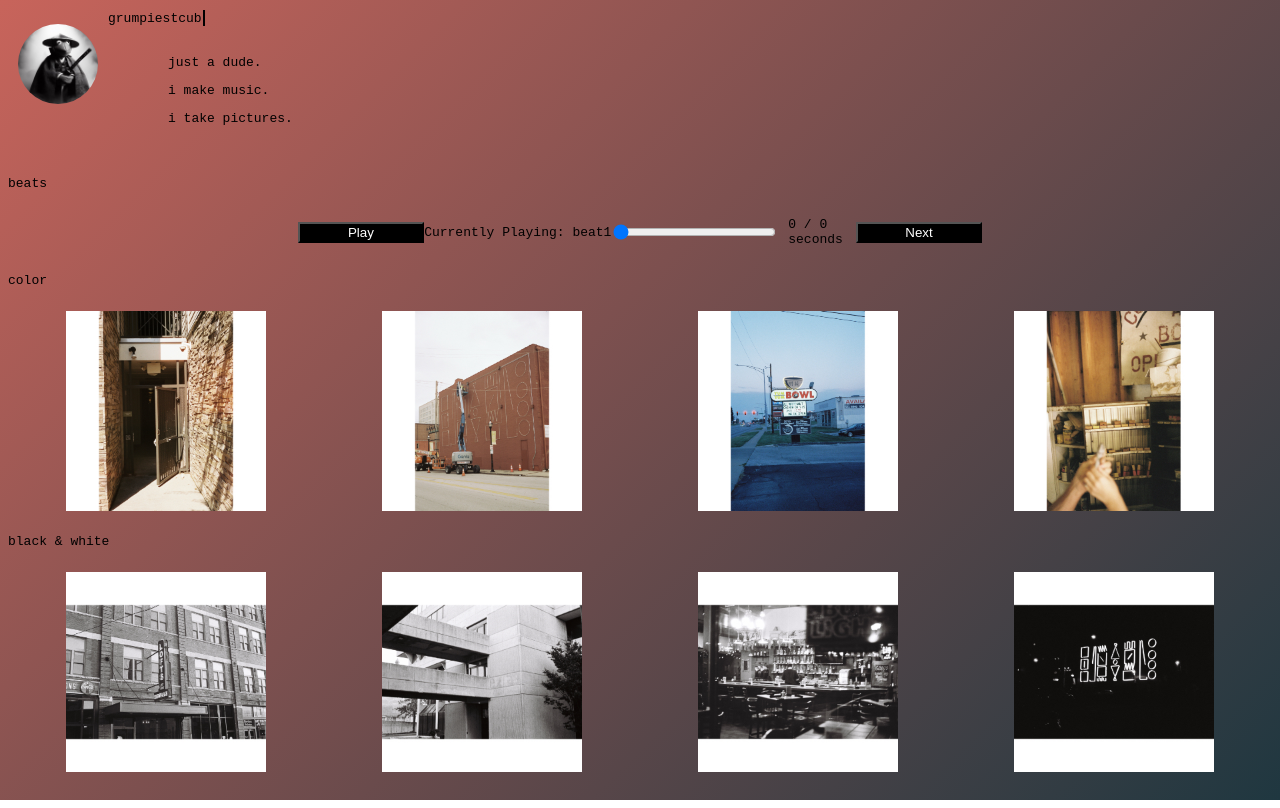
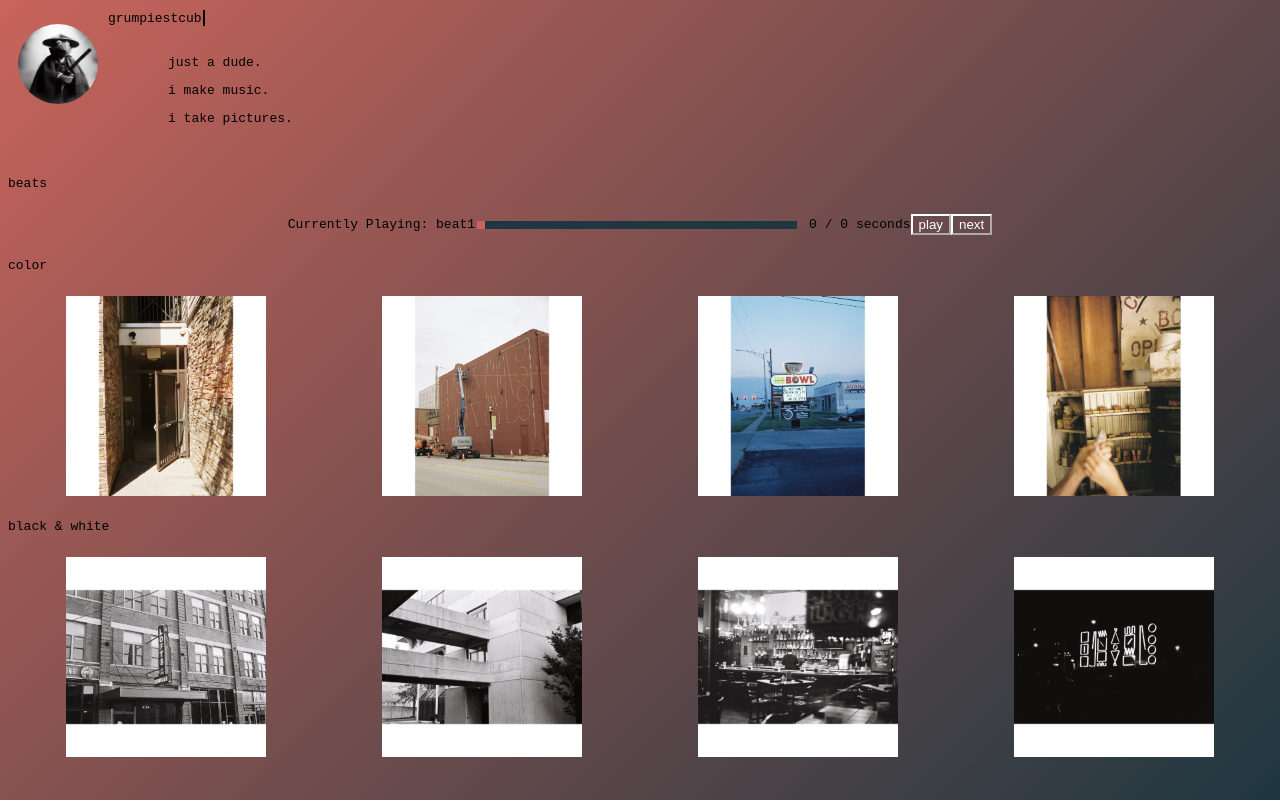
Before and after one commit to grumpiestcub/reacting, a React (Vite) app: page / in a window 1280 px wide. Shown: the top 808 px of the page. Built offline with nearby package versions, Linux system fonts and the light colour scheme.

Commit message:
cleaned up styling for music player, still tinkering with buttons, may have to re-work them completely to get what i want in terms of aesthetic

```diff
--- a/src/css/musicPlayer.css
+++ b/src/css/musicPlayer.css
@@ -1,7 +1,5 @@
 button {
-    display: flex;
-    height:10%;
-    width:10%;
+    display: grid;
     justify-content:center;
     align-items:center;
 }
@@ -22,6 +20,25 @@ button {
 input[type="range"] {
     width: 100%;
     cursor: pointer;
+    accent-color: #1f3740;
+    background: #c8645b;
+    appearance: none;
+    height: 0.5rem;
+    width: 20rem;
+    border-radius: 10px;
+}
+
+input[type="range"]::-webkit-slider-thumb {
+    -webkit-appearance: none; /* Override default look */
+    appearance: none;
+    background-color: #c8645b;
+    height: 0.5rem;
+    width: 0.5rem;
+}
+
+input[type="range"]::-webkit-slider-runnable-track {
+    background: #1f3740;
+    height: 0.5rem;
 }
 
 .beats-title {
@@ -30,10 +47,13 @@ margin-top: 50px;
 
 .play-pause-button {
     color: white;
-    background-color: #000000;
+    background: none;
+    border-color: #ffffff;
 }
 
 .next-track-button {
     color: white;
     background-color: #000000;
+    background: none;
+    border-color: #ffffff;
 }
--- a/src/music/MusicPlayer.jsx
+++ b/src/music/MusicPlayer.jsx
@@ -17,7 +17,7 @@ function MusicPlayer () {
 
     const [currentSongIndex, setCurrentSongIndex] = useState(0);
 
-    const playPauseHandler = () => {
+    const playPause = () => {
       if (isPlaying) {
         audioRef.current.pause();
       } else {
@@ -33,7 +33,7 @@ function MusicPlayer () {
       }
     };
 
-    function nextSongHandler() {
+    function nextSong() {
         setCurrentSongIndex((prev) => (prev + 1) % songs.length);
         setIsPlaying(false);
     }
@@ -52,15 +52,12 @@ function MusicPlayer () {
       <>
       <p className="beats-title">beats</p>
       <div className="music-player">
-      <button className="play-pause-button" onClick={playPauseHandler}>
-          {isPlaying ? "Pause" : "Play"}
-        </button>
         <p>Currently Playing: {songs[currentSongIndex].title}</p>
         <audio
           ref={audioRef}
           src={songs[currentSongIndex].url}
           onTimeUpdate={onTimeUpdate}
-          onEnded={nextSongHandler}
+          onEnded={nextSong}
           onLoadedMetadata={onLoadedMetaData} // gets duration when loaded
         />
         <div className="progress-bar">
@@ -76,7 +73,14 @@ function MusicPlayer () {
             {Math.floor(currentTime)} / {Math.floor(duration)} seconds
           </p>
         </div>
-        <button className="next-track-button" onClick={nextSongHandler}>Next</button>
+        <div className="play-button">
+        <button className="play-pause-button" onClick={playPause}>
+          {isPlaying ? "pause" : "play"}
+        </button>
+        </div>
+        <div className="next-button">
+          <button className="next-track-button" onClick={nextSong}>next</button>
+        </div>
         <div>
           {/* <p>Time: {Math.floor(currentTime)} s</p> */}
           {/* <p>Time: {currentTime} s</p> */}
```
Also changed, not shown: src/assets/play-pause-button.png (added), 1 other file (tests, documents, lock files or other folders).
